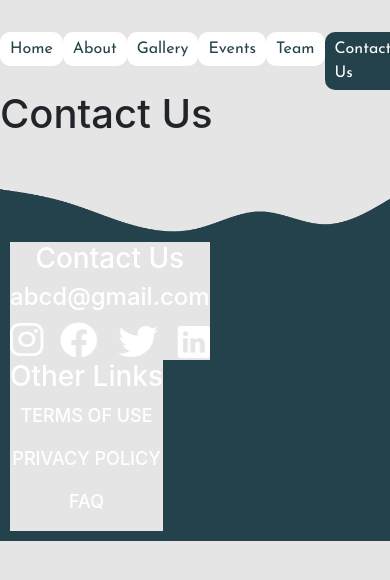
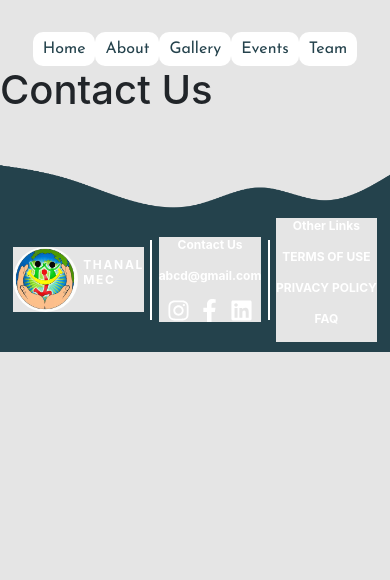
Before and after one commit to sreeramvin/mec-thanal, a React (Create React App) app: page /Contact in a window 390 px wide. Shown: the top 580 px of the page. Built offline with nearby package versions, Linux system fonts and the light colour scheme.

Commit message:
Fixed footer and mobile view

```diff
--- a/package.json
+++ b/package.json
@@ -10,6 +10,7 @@
     "react": "^17.0.2",
     "react-bootstrap": "^1.5.2",
     "react-dom": "^17.0.2",
+    "react-icons": "^4.2.0",
     "react-router-dom": "^5.2.0",
     "react-scripts": "4.0.3",
     "web-vitals": "^1.0.1"
--- a/src/Components/Home/About/About.css
+++ b/src/Components/Home/About/About.css
@@ -41,10 +41,22 @@
 .about-content-img img{
     max-width: 80%;
 }
-
+@media screen and (max-width:600px){
+    .about-heading{
+        font-size: 36px;
+    }
+}
+@media screen and (max-width:400px){
+    .about-heading{
+        font-size: 28px;
+    }
+}
 @media screen and (max-width:450px){
+    .about-content{
+        flex-direction: column-reverse;
+    }
     .about-content-img{
-        display: none;
+        max-width: 60%;
     }
     .about-content-text{
         width: 70%;
--- a/src/Components/Home/FPC/FPC.css
+++ b/src/Components/Home/FPC/FPC.css
@@ -1,6 +1,6 @@
 .FPC{
     width: 100%;
-    margin-top: 200px;
+    margin-top: 80px;
     display: flex;
     flex-direction: column;
     align-items: center;
@@ -41,10 +41,24 @@
 .FPC-content-img img{
     max-width: 80%;
 }
+@media screen and (max-width:600px){
+    .FPC-heading{
+        font-size: 36px;
+    }
+}
+
+@media screen and (max-width:400px){
+    .FPC-heading{
+        font-size: 28px;
+    }
+}
 
 @media screen and (max-width:450px){
+    .FPC-content{
+        flex-direction: column-reverse;
+    }
     .FPC-content-img{
-        display: none;
+        max-width: 60%;
     }
     .FPC-content-text{
         width: 70%;
--- a/src/Components/Home/Footer/Footer.css
+++ b/src/Components/Home/Footer/Footer.css
@@ -8,6 +8,11 @@
 
 }
 
+.footer p{
+    font-size: 23px;
+    line-height: 20px;
+}
+
 .footer-wave{
     width: 100%;
 }
@@ -15,19 +20,18 @@
     background-color: #24424C;
     color: #fff;
     display: flex;
-    flex-flow: row wrap;
     flex-grow: 2;
-    justify-content: space-between;
+    justify-content: space-around;
     width: 100%;
     height: max-content;
     padding: 10px;
-
+    align-items: center;
 
 }
 .flogo{
-    margin-left: 2rem;
     display: flex;
     flex-direction: row;
+    align-items: center;
     /* align-items: flex-start; */
     justify-content: flex-start;
 }
@@ -56,7 +60,6 @@
     text-align: center;
     font-weight: 500;
     font-style: normal;
-    margin-right: 10px;
 
 
 }
@@ -66,9 +69,48 @@
     color: #fff;
 }
 
+.footer-h{
+    width: 2px;
+    height: 120px;
+    background-color: #fff;
 
-@media screen and (max-width: 625px){
-    .flogo{
-        display: none;
+}
+
+.social-links{
+    display: flex;
+    flex-direction: row;
+    justify-content: space-evenly;
+    align-items: center;
+}
+
+.social-links-item{
+    font-size: 23px;
+}
+
+@media screen and (max-width: 750px){
+
+    .footer p{
+        font-size: 18px;
+        line-height: 20px;
+    }
+
+}
+
+@media screen and (max-width:550px){
+    .footer p{
+        font-size: 16px;
+        line-height: 15px;
+    }
+    .footer-h{
+        height: 80px;
+
     }
 }
+
+@media screen and (max-width:440px){
+    .footer p{
+        font-size: 12px;
+        line-height: 15px;
+        font-weight: bold;
+    }
+}
--- a/src/Components/Home/Footer/Footer.js
+++ b/src/Components/Home/Footer/Footer.js
@@ -1,7 +1,7 @@
 import wave from'../../../Assets/Vectors.png';
 import './Footer.css';
 import togo from "../../../Assets/thanal.png";
-import social from "../../../Assets/media.png";
+import {FaInstagram, FaFacebookF, FaLinkedin} from 'react-icons/fa'
 
 export default function Footer(){
     return(
@@ -16,14 +16,19 @@ export default function Footer(){
                     <span>MEC</span>
                     </p>
                 </div>
-
+                <div className="footer-h"/>
                 <div className="footer-links">
-                <h3>Contact Us</h3>
-                    <h4>abcd@gmail.com</h4>
-                    <img src={social} alt="random" className="footer-social"/>
+                    <p>Contact Us</p>
+                    <p>abcd@gmail.com</p>
+                    <div className="social-links">
+                        <FaInstagram className="social-links-item"/>
+                        <FaFacebookF className="social-links-item"/>
+                        <FaLinkedin className="social-links-item"/>
+                    </div>
                 </div>
+                <div className="footer-h"/>
                 <div className="footer-links" >
-                <h3><a href="#sss">Other Links</a></h3>
+                <p><a href="#sss">Other Links</a></p>
                     <p><a href="#sss">TERMS OF USE</a></p>
                     <p><a href="#sss">PRIVACY POLICY</a></p>
                     <p><a href="#sss">FAQ</a></p>
--- a/src/Components/Home/Header/Header.js
+++ b/src/Components/Home/Header/Header.js
@@ -11,7 +11,6 @@ export default function Header(){
                 </div>
             </div>
             <div className="header-updates">
-                <img src={frame} className="frame" alt="pic"/>
             </div>
         </div>
     )
--- a/src/Components/Home/ODOR/ODOR.css
+++ b/src/Components/Home/ODOR/ODOR.css
@@ -1,6 +1,6 @@
 .ODOR{
     width: 100%;
-    margin-top: 200px;
+    margin-top: 80px;
     display: flex;
     flex-direction: column;
     align-items: center;
@@ -41,10 +41,22 @@
 .ODOR-content-img img{
     max-width: 80%;
 }
-
+@media screen and (max-width:600px){
+    .ODOR-heading{
+        font-size: 36px;
+    }
+}
+@media screen and (max-width:400px){
+    .ODOR-heading{
+        font-size: 28px;
+    }
+}
 @media screen and (max-width:450px){
+    .ODOR-content{
+        flex-direction: column-reverse;
+    }
     .ODOR-content-img{
-        display: none;
+        max-width: 60%;
     }
     .ODOR-content-text{
         width: 70%;
--- a/src/Components/Home/TS/TS.css
+++ b/src/Components/Home/TS/TS.css
@@ -1,6 +1,6 @@
 .TS{
     width: 100%;
-    margin-top: 200px;
+    margin-top: 80px;
     display: flex;
     flex-direction: column;
     align-items: center;
@@ -41,10 +41,23 @@
 .TS-content-img img{
     max-width: 80%;
 }
+@media screen and (max-width:600px){
+    .TS-heading{
+        font-size: 36px;
+    }
+}
+@media screen and (max-width:400px){
+    .TS-heading{
+        font-size: 28px;
+    }
+}
 
 @media screen and (max-width:450px){
+    .TS-content{
+        flex-direction: column-reverse;
+    }
     .TS-content-img{
-        display: none;
+        max-width: 60%;
     }
     .TS-content-text{
         width: 70%;
--- a/src/Components/Top-section/Top-section.css
+++ b/src/Components/Top-section/Top-section.css
@@ -51,10 +51,7 @@
 
 @media screen and (max-width: 850px){
     .list-wrapper{
-        margin: 0;
-    }
-    .list{
-        justify-content: space-evenly;
+        margin: 1em;
     }
 }
 
@@ -62,4 +59,14 @@
     .logo{
         display: none;
     }
+    .TopSection{
+        align-items: center;
+        justify-content: center;
+    }
 }
+
+@media screen and (max-width: 500px){
+    .list-wrapper{
+        margin: 0;
+    }
+}
--- a/src/Components/Top-section/Top-section.js
+++ b/src/Components/Top-section/Top-section.js
@@ -125,7 +125,7 @@ export default function TopSelection() {
             </Link>
           </li>
           <li>
-            <Link to="/Contact">
+            {/* {<Link to="/Contact">
               <div
                 className="list-wrapper"
                 style={{
@@ -142,7 +142,7 @@ export default function TopSelection() {
                   Contact Us
                 </p>
               </div>
-            </Link>
+            </Link>} */}
           </li>
         </ul>
       </nav>
```
Also changed, not shown: 1 other file (tests, documents, lock files or other folders).
